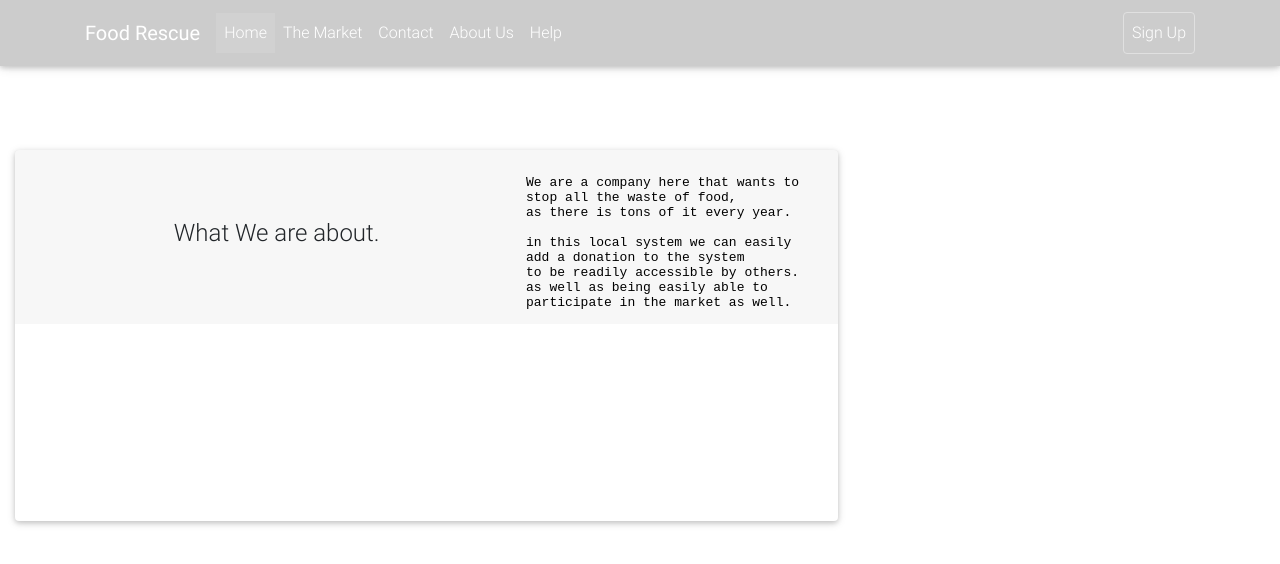
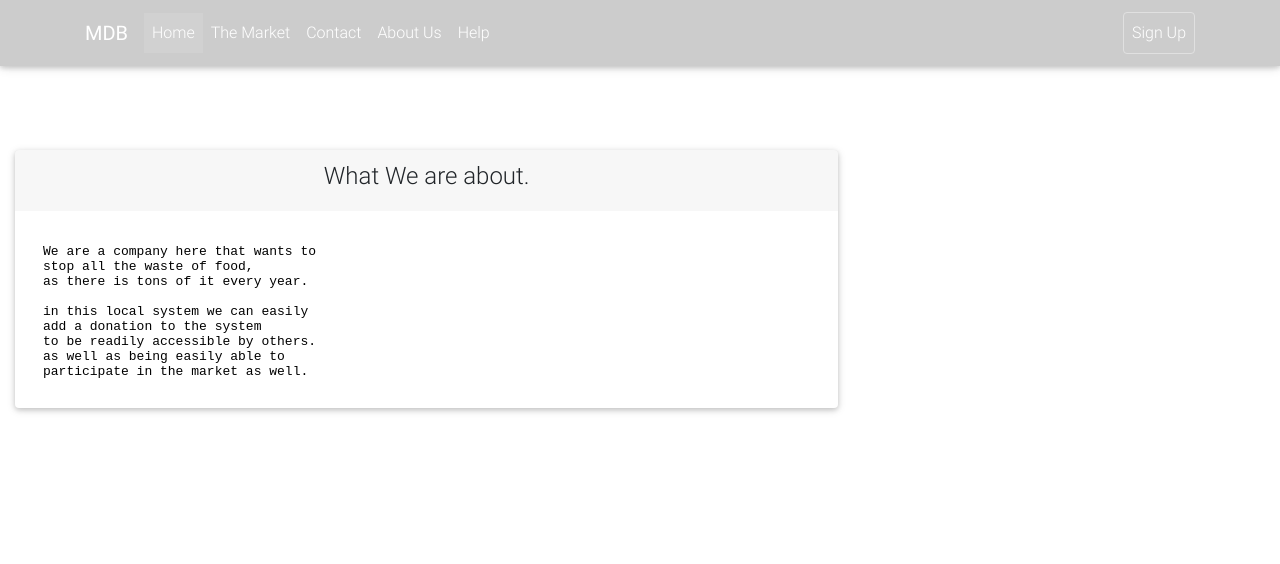
Before and after one commit to Hack4Eugene/waste-prevention-by-internet-relay-food, a plain HTML site: page responsive-site/AboutUs.html in a window 1280 px wide. Drawn offline with Linux system fonts and the light colour scheme.

Commit message:
fixed nav bars
fixed navb arse

```diff
--- a/responsive-site/AboutUs.html
+++ b/responsive-site/AboutUs.html
@@ -18,13 +18,14 @@
 
 <body>
 
+
     <!-- Navbar -->
     <nav class="navbar fixed-top navbar-expand-lg navbar-dark scrolling-navbar">
       <div class="container">
 
         <!-- Brand -->
-      <a class="navbar-brand" href="https://mdbootstrap.com/material-design-for-bootstrap/" target="_blank">
-        <strong>Food Rescue</strong>
+        <a class="navbar-brand" href="/" target="_blank">
+          <strong>MDB</strong>
         </a>
 
         <!-- Collapse -->
@@ -39,7 +40,7 @@
           <!-- Left -->
           <ul class="navbar-nav mr-auto">
               <li class="nav-item active">
-            <a class="nav-link" href="#">Home
+                  <a class="nav-link" href="index.html">Home
                     <span class="sr-only">(current)</span>
                   </a>
                 </li>
@@ -61,7 +62,7 @@
             <ul class="navbar-nav nav-flex-icons">
 
               <li class="nav-item">
-            <a href="SignUp.html" class="nav-link border border-light rounded"
+                <a href="https://github.com/mdbootstrap/bootstrap-material-design" class="nav-link border border-light rounded"
                   target="_blank">
                   Sign Up
                 </a>
@@ -74,15 +75,17 @@
     </nav>
     <!-- Navbar -->
 
+
   <div class="col-lg-8 col-xs-12" style="display:block; top:150px;" >
     <div class="card line-chart-example">
       <div class="card-header d-flex align-items-center">
-        <h4>What We are about.</h4>
-        <embed src="./assets/about.txt">
+        <h4> What We are about. </h4>
       </div>
-      <div class="card-body">
-        <canvas id="lineChartExample"></canvas>
+
+      <div class="card-body" >
+          <embed src="./assets/about.txt" style: "width: 100%;" >
       </div>
+
     </div>
   </div>
 
```
Also changed, not shown: responsive-site/Help.html (+7 -5 lines). Lines whose indentation alone changed are shown as unchanged.
